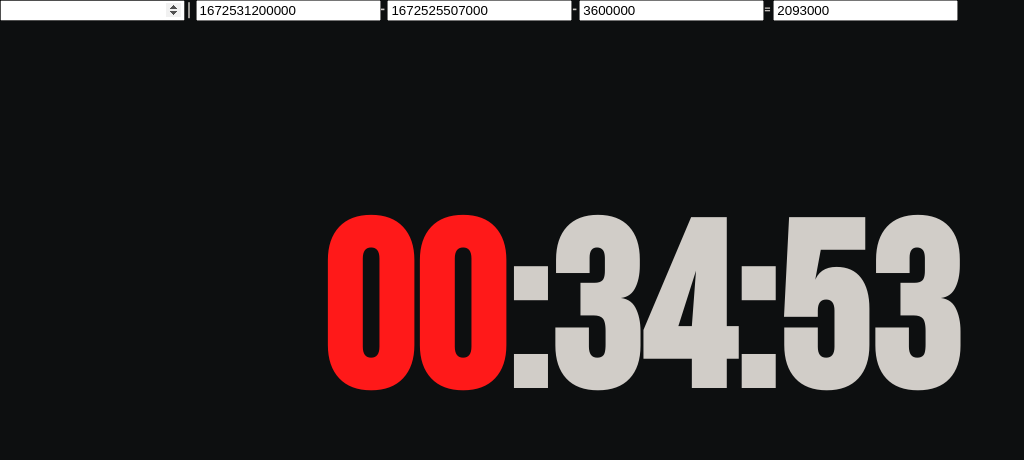
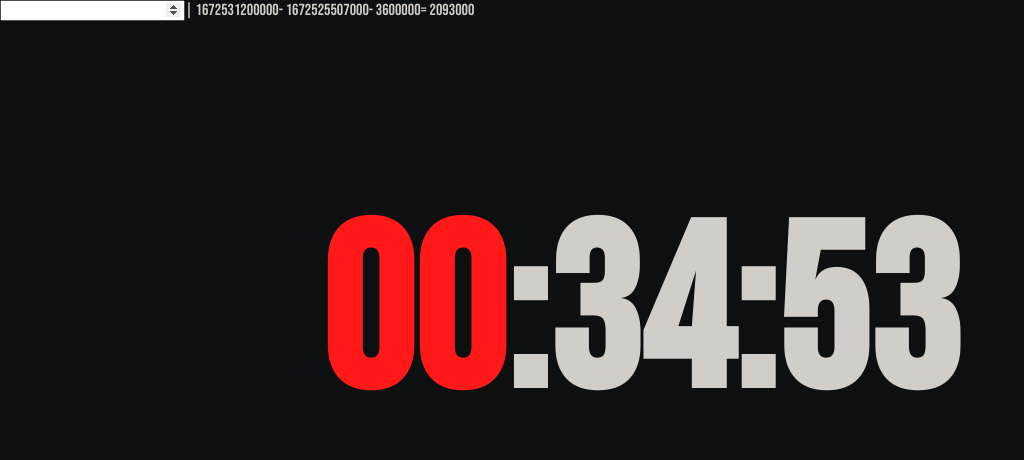
Before and after one commit to M1lken01/new-year-countdown, a plain HTML site: page index.html in a window 1280 px wide. Shown: the whole page, without its empty margins (0-1024 px from the left). Drawn offline with Linux system fonts and the light colour scheme.

Commit message:
aaahhhh debug more

```diff
--- a/app.js
+++ b/app.js
@@ -9,10 +9,10 @@ updateTime();
 function updateTime() {
     let currentDate = new Date();
     let timeLeft = targetDate.getTime() - currentDate.getTime() - timeZoneDiff;
-    document.getElementById('a').value = targetDate.getTime();
-    document.getElementById('b').value = currentDate.getTime();
-    document.getElementById('c').value = timeZoneDiff;
-    document.getElementById('d').value = timeLeft;
+    document.getElementById('a').innerHTML = targetDate.getTime();
+    document.getElementById('b').innerHTML = currentDate.getTime();
+    document.getElementById('c').innerHTML = timeZoneDiff;
+    document.getElementById('d').innerHTML = timeLeft;
     if (timeLeft <= countDownStart) {
         document.body.classList.add('countdown');
     }
--- a/index.html
+++ b/index.html
@@ -11,10 +11,10 @@
 
 <body class="">
     <input type="number" onchange="w()">|
-    <input type="text" id="a">-
-    <input type="text" id="b">-
-    <input type="text" id="c">=
-    <input type="text" id="d">
+    <label id="a"></label>-
+    <label id="b"></label>-
+    <label id="c"></label>=
+    <label id="d"></label>
     <div>
         <h1>
             <span class="number">00</span><span class="split">:</span><span class="number">00</span><span class="split">:</span><span class="number">00</span>
```
